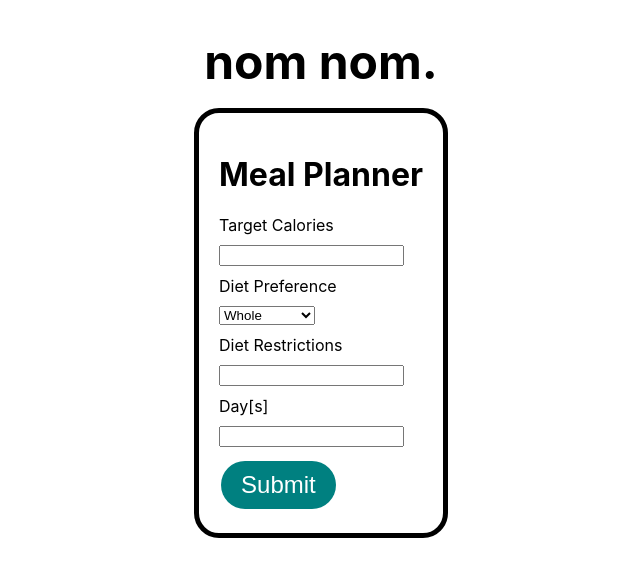
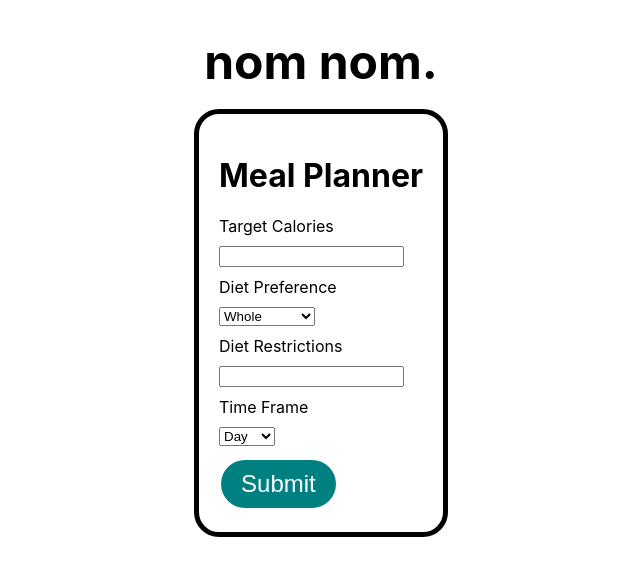
Before and after one commit to cjtakhar/nomnom, a React (Create React App) app: page / in a window 1280 px wide. Shown: the top 576 px of the page, without its empty margins (319-959 px from the left). Built offline with nearby package versions, Linux system fonts and the light colour scheme; no server answers.

Commit message:
update 1.0

```diff
--- a/src/components/mealplanner.jsx
+++ b/src/components/mealplanner.jsx
@@ -1,5 +1,7 @@
-import React, { useState, useEffect } from 'react';
+import React, { useState } from 'react';
 import axios from 'axios';
+
+const apiKey = process.env.REACT_APP_API_KEY;
 
 const Form = ({ targetCalories, setTargetCalories, exclude, setExclude, diet, setDiet, timeFrame, setTimeFrame, handleSubmit }) => {
     return (
@@ -31,13 +33,16 @@ const Form = ({ targetCalories, setTargetCalories, exclude, setExclude, diet, se
                 value={exclude}
                 onChange={(e) => setExclude(e.target.value)}
             />
-            <label>Day[s]</label>
-            <input
-                type="number"
+            <label>Time Frame</label>
+            <select
+                type="text"
                 id="timeFrame"
                 value={timeFrame}
                 onChange={(e) => setTimeFrame(e.target.value)}
-            />
+            >
+                <option value="day">Day</option>
+                <option value="week">Week</option>
+            </select>
             <button className="btn" type="submit">Submit</button>
         </form>
     );
@@ -52,11 +57,14 @@ const MealPlanner = () => {
 
     const handleSubmit = (e) => {
         e.preventDefault();
-        axios.post('https://api.spoonacular.com/mealplanner/generate', {
+        axios.get(`https://api.spoonacular.com/mealplanner/generate?apiKey=${apiKey}`, {
+            params: {
             targetCalories: targetCalories,
             exclude: exclude,
             diet: diet,
-            timeFrame: timeFrame
+            timeFrame: timeFrame,
+            apiKey: apiKey
+  }
 })
   .then(res => {
     setData(res.data);
@@ -64,6 +72,7 @@ const MealPlanner = () => {
   .catch(err => {
     console.error(err)
   })
+
     }
 
     return (
```
Also changed, not shown: 1 other file (tests, documents, lock files or other folders). Lines whose indentation alone changed are shown as unchanged.
